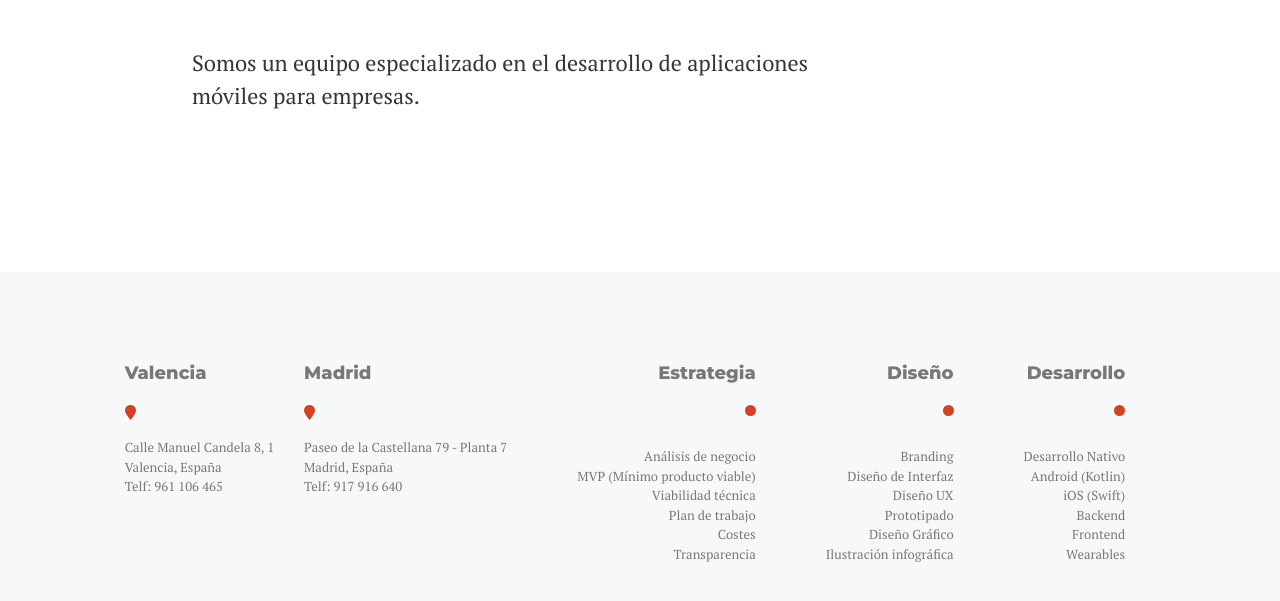
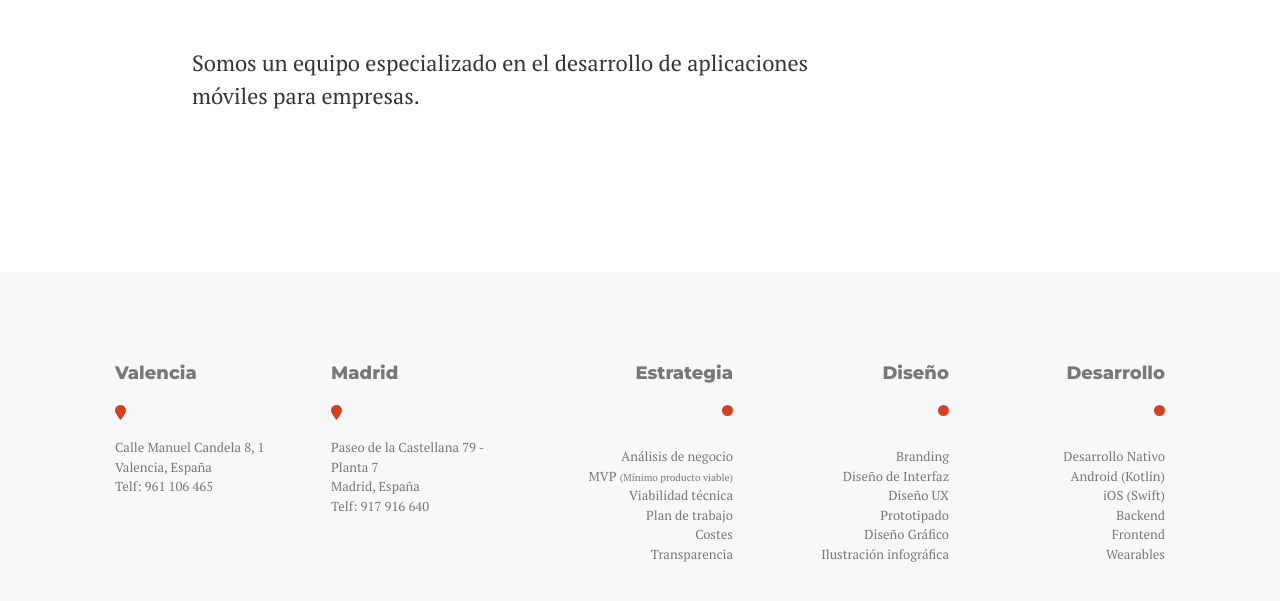
Before and after one commit to entropia-studio/develapps-web-design, a website: page index.html in a window 1280 px wide. Shown: the part 389-990 px from the top of the page. Drawn offline with nearby package versions, Linux system fonts and the light colour scheme; files that its build step writes are made by us from their sources.

Commit message:
Reorder tags and styling

```diff
--- a/index.html
+++ b/index.html
@@ -22,10 +22,10 @@
 </head>
 
 <body>
-    <div class="container">
+    <div class="container-home">
         <header>
             <nav id="full-navbar">
-                <div class="items">
+                <div class="container">
                     <div class="logo">
                         <a href="#">
                             <img src="./img/logo-develapps.png" alt="Develapps logo">
@@ -79,9 +79,8 @@
             </section>
         </main>
         <footer>
-            <div class="items">
-                <div class="headquarters">
-                    <div class="headquarter">
+            <div class="container">
+                <div class="col">
                     <span class="monserrat-bold">Valencia</span>
                     <img src="./img/marker.png" alt="Oficina Develapps Valencia" height="15" width="11">
                     <address>
@@ -90,7 +89,7 @@
                         Telf: 961 106 465
                     </address>
                 </div>
-                    <div class="headquarter">
+                <div class="col">
                     <span class="monserrat-bold">Madrid</span>
                     <img src="./img/marker.png" alt="Oficina Develapps Madrid" height="15" width="11">
                     <address>
@@ -99,21 +98,20 @@
                         Telf: 917 916 640
                     </address>
                 </div>
-                </div>
-                <div class="sitemap">
-                    <div class="site-section">
+
+                <div class="col site-section">
                     <span class="monserrat-bold">Estrategia</span>
                     <img src="./img/full-circle.svg" height="11" width="11" alt="Estrategia">
                     <ul>
                         <li>Análisis de negocio</li>
-                            <li>MVP (Mínimo producto viable)</li>
+                        <li>MVP <small>(Mínimo producto viable)</small></li>
                         <li>Viabilidad técnica</li>
                         <li>Plan de trabajo</li>
                         <li>Costes</li>
                         <li>Transparencia</li>
                     </ul>
                 </div>
-                    <div class="site-section">
+                <div class="col site-section">
                     <span class="monserrat-bold">Diseño</span>
                     <img src="./img/full-circle.svg" height="11" width="11" alt="Diseño">
                     <ul>
@@ -125,7 +123,7 @@
                         <li>Ilustración infográfica</li>
                     </ul>
                 </div>
-                    <div class="site-section">
+                <div class="col site-section">
                     <span class="monserrat-bold">Desarrollo</span>
                     <img src="./img/full-circle.svg" height="11" width="11" alt="Estrategia">
                     <ul>
@@ -137,68 +135,10 @@
                         <li>Wearables</li>
                     </ul>
                 </div>
-                </div>
+
             </div>
         </footer>
     </div>
 
-
-
-    <!-- <header>
-        <div class="container">
-            <div class="row header" id="full-navbar">
-                <div class="col-2 d-flex align-items-center">
-                    <a href="#">
-                        <img src="./img/logo-develapps.png" alt="Develapps logo">
-                    </a>
-                </div>
-                <div class="col-8 d-flex justify-content-center">
-                    <ul>
-                        <li><a href="#">Servicios</a></li>
-                        <li><a href="#">Nosotros</a></li>
-                        <li><a href="#">Portfolio</a></li>
-                        <li><a href="#">Blog</a></li>
-                        <li><a href="#" class="jobs-active">Empleo</a></li>
-                    </ul>
-                </div>
-                <div class="col-2 d-flex align-items-center">
-                    <button class="contact-button">Contactar</button>
-                </div>
-            </div>
-        </div>
-        <div class="d-flex w-100 justify-content-between align-items-center" id="collapse-navbar">
-            <svg class="bi bi-justify" width="24px" height="24px" viewBox="0 0 16 16" fill="currentColor"
-                xmlns="http://www.w3.org/2000/svg">
-                <path fill-rule="evenodd"
-                    d="M2 12.5a.5.5 0 01.5-.5h11a.5.5 0 010 1h-11a.5.5 0 01-.5-.5zm0-3a.5.5 0 01.5-.5h11a.5.5 0 010 1h-11a.5.5 0 01-.5-.5zm0-3a.5.5 0 01.5-.5h11a.5.5 0 010 1h-11a.5.5 0 01-.5-.5zm0-3a.5.5 0 01.5-.5h11a.5.5 0 010 1h-11a.5.5 0 01-.5-.5z"
-                    clip-rule="evenodd" />
-            </svg>
-            <a href="#">
-                <img src="./img/logo-develapps-small.png" alt="Develapps logo" height="45" width="45">
-            </a>
-            <div class="red-square"></div>
-        </div>
-    </header>
-    <div class="row stategy">
-        <div class="col-sm-1">&nbsp;</div>
-        <div class="col-sm-9 col-xs-12">
-            <div class="title monserrat-bold">Estrategia, diseño y desarrollo de <span class="red-text">apps
-                    móviles</span></div>
-            <div class="subtitle">Somos un equipo especializado en el desarrollo de aplicaciones móviles para
-                empresas.</span>
-            </div>
-            <div class="col-sm-2">&nbsp;</div>
-        </div>
-    </div>
-    <div class="row portfolio">
-        <div class="col-sm-1">&nbsp;</div>
-        <div class="col-sm-10 col-xs-12 d-flex justify-content-between">
-            <div class="monserrat-bold title">Últimos proyectos</div>
-            <div>Botones</div>
-        </div>
-        <div class="col-sm-1">&nbsp;</div>
-    </div> -->
-
 </body>
-
 </html>
--- a/scss/style.scss
+++ b/scss/style.scss
@@ -1,6 +1,11 @@
 /* Generic styles 1234 */
 
-*, ::after, ::before {
+$container-home-width: 1140px;
+$red-color: #d64123;
+
+*,
+::after,
+::before {
     box-sizing: border-box;
 }
 
@@ -14,7 +19,7 @@ body {
     background-color: #fff;
 }
 
-.container {
+.container-home {
     display: flex;
     flex-direction: column;
     width: 100%;
@@ -25,7 +30,7 @@ section {
 }
 
 .red-text {
-    color: #d64123;
+    color: $red-color;
 }
 
 .monserrat-bold {
@@ -164,22 +169,22 @@ footer {
         }
 
         #full-navbar {
-            // position: sticky;
-            // top: 0;
             display: flex;
             justify-content: center;
             width: 100%;
 
-            .items {
+            .container {
                 width: 100%;
                 display: flex;
-                max-width: 1140px;
+                max-width: $container-home-width;
                 justify-content: space-between;
                 align-items: center;
                 padding: 0 2rem;
+
                 .menu-options {
                     display: flex;
                     padding: 0 1rem;
+
                     ul {
                         list-style: none;
                         display: flex;
@@ -200,6 +205,7 @@ footer {
                         }
                     }
                 }
+
                 .contact-button {
                     display: flex;
                     justify-content: center;
@@ -211,10 +217,9 @@ footer {
                     width: 100%;
                     max-width: 160px;
                     border-radius: 3px;
-                    background-color: #d64123;
+                    background-color: $red-color;
                     border: none;
                 }
-
             }
         }
     }
@@ -237,20 +242,19 @@ footer {
         font-size: 4.2em;
     }
 
-    footer .items {
+    footer .container {
         display: flex;
         justify-content: center;
         width: 100%;
-        max-width: 1140px;
-        padding: 88px 0;
-        .headquarters, .sitemap {
+        max-width: $container-home-width;
+        padding: 88px 30px;
+
+        .col {
+
             display: flex;
-
-            .headquarter,
-            .site-section {
-                display: flex;
+            flex: 1;
             flex-direction: column;
-                margin-right: 30px;
+            margin: 0 15px;
 
             span {
                 font-size: 1.8em;
@@ -261,21 +265,24 @@ footer {
                 font-family: "PT Serif", serif;
                 font-size: 1.3em;
                 font-style: normal;
+                padding-left: 0;
             }
 
             img {
                 margin: 18px 0;
             }
-            }
 
-            .site-section {
+            &.site-section {
                 align-items: flex-end;
 
                 ul {
                     list-style: none;
                     text-align: right;
+                    li small{
+                        font-size: 0.625rem;
                     }
                 }
             }
         }
     }
+}
```
Lines whose indentation alone changed are shown as unchanged.
